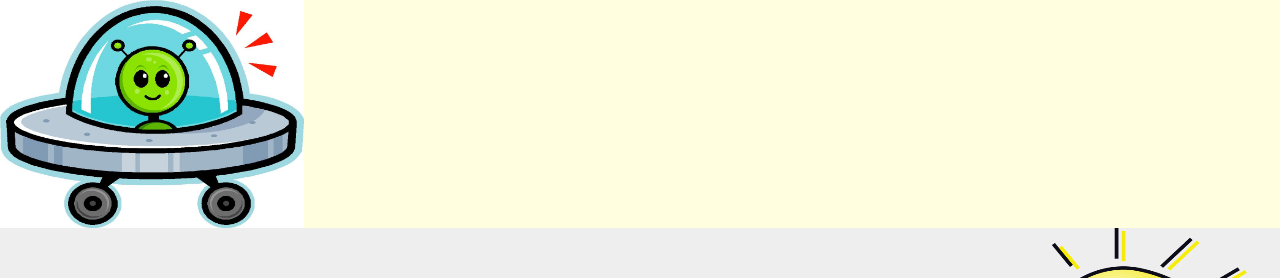
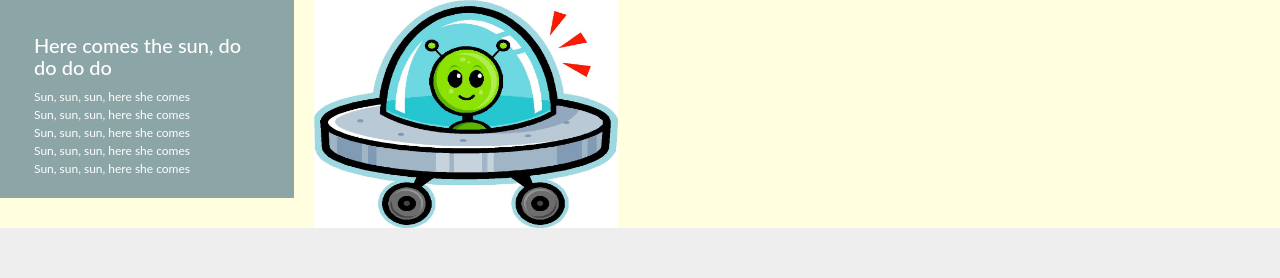
Before and after one commit to sandime/moose-budget, a website: page index.html in a window 1280 px wide. Shown: the top 278 px of the page. Drawn offline with nearby package versions, Linux system fonts and the light colour scheme.

Commit message:
sun with effect and the ufo aligned

```diff
--- a/index.html
+++ b/index.html
@@ -20,12 +20,42 @@
 </head>
 
 <body  ng-controller="budgetController">
+
+<ul class="sun">
+    <li>
+        <figure>
+            <img src="images/sun.gif" alt="Rhiannon" style="width:304px;height:228px">
+            <figcaption>
+                <h2>Here comes the sun, do do do do</h2>
+                <p>Sun, sun, sun, here she comes
+                    <br>Sun, sun, sun, here she comes
+                    <br>Sun, sun, sun, here she comes
+                    <br>Sun, sun, sun, here she comes
+                    <br>Sun, sun, sun, here she comes
+                </p>
+            </figcaption>
+        </figure>
+    </li>
+
+</ul>
+<div id="ufo">
+    <img src="images/Alien.jpg" alt="UFO" style="width:304px;height:228px">
+</div>
+
+<!--
 <img src="images/Alien.jpg" alt="UFO" style="width:304px;height:228px">
+<img src="images/moon.gif" alt="moon" style="width:304px;height:228px">
+<img src="images/sun.gif" alt="Rhiannon" style="width:304px;height:228px">
+-->
 
+<!--
 <div id="sun">
     <img src="images/sun.gif" class="sun" alt="Rhiannon" style="width:304px;height:228px">
-
+</div> -->
+<!--
+<div class="picColor">
 </div>
+-->
 
 <div class="jumbotron text-center">
     <h1>Hello, Sun!</h1>
--- a/style.css
+++ b/style.css
@@ -10,6 +10,7 @@
 body {
     background-color: lightyellow;
 }
+
 #sun {
     position: relative;
 }
@@ -18,3 +19,92 @@ body {
     top: 0px;
     right: 0px;
 }
+
+.picColor{
+    width:320px; height:240px; border:0px;
+}
+.picColor:hover {
+    background:#FF2400; width:320px; height:240px;
+}
+
+
+
+ /*for the sun flip */
+
+.sun {
+    position:relative;
+  /*  width:300px; */
+  /*  height:200px; */
+    overflow:hidden;
+    float:left;
+    margin-right:20px
+}
+
+.sun figure {
+    margin:0;
+    padding:0;
+    position:relative;
+    cursor:pointer;
+    margin-left:-50px
+}
+.sun figure img {
+    display:block;
+    position:relative;
+    z-index:10;
+    margin:-15px 0
+}
+.sun figure figcaption {
+    display:block;
+    position:absolute;
+    z-index:5;
+    -webkit-box-sizing:border-box;
+    -moz-box-sizing:border-box;
+    box-sizing:border-box
+}
+.sun figure h2 {
+    font-family:'Lato';
+    color:#fff;
+    font-size:20px;
+    text-align:left
+}
+.sun figure p {
+    display:block;
+    font-family:'Lato';
+    font-size:12px;
+    line-height:18px;
+    margin:0;
+    color:#fff;
+    text-align:left
+}
+.sun figure figcaption {
+    top:0;
+    left:0;
+    width:100%;
+    height:100%;
+    padding:29px 44px;
+    background-color:rgba(26,76,110,0.5);
+    text-align:center;
+    backface-visibility:hidden;
+    -webkit-transform:rotateY(-180deg);
+    -moz-transform:rotateY(-180deg);
+    transform:rotateY(-180deg);
+    -webkit-transition:all .5s;
+    -moz-transition:all .5s;
+    transition:all .5s
+}
+.sun figure img {
+    backface-visibility:hidden;
+    -webkit-transition:all .5s;
+    -moz-transition:all .5s;
+    transition:all .5s
+}
+.sun figure:hover img,figure.hover img {
+    -webkit-transform:rotateY(180deg);
+    -moz-transform:rotateY(180deg);
+    transform:rotateY(180deg)
+}
+.sun figure:hover figcaption,figure.hover figcaption {
+    -webkit-transform:rotateY(0);
+    -moz-transform:rotateY(0);
+    transform:rotateY(0)
+}
```
Also changed, not shown: images/moon.gif (added).
